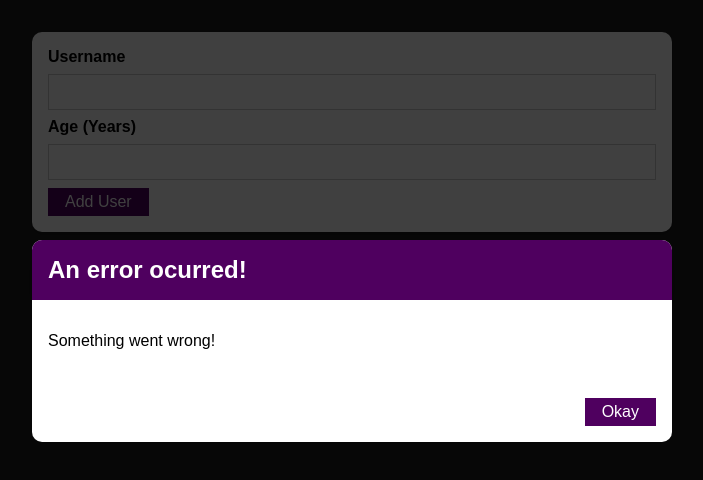
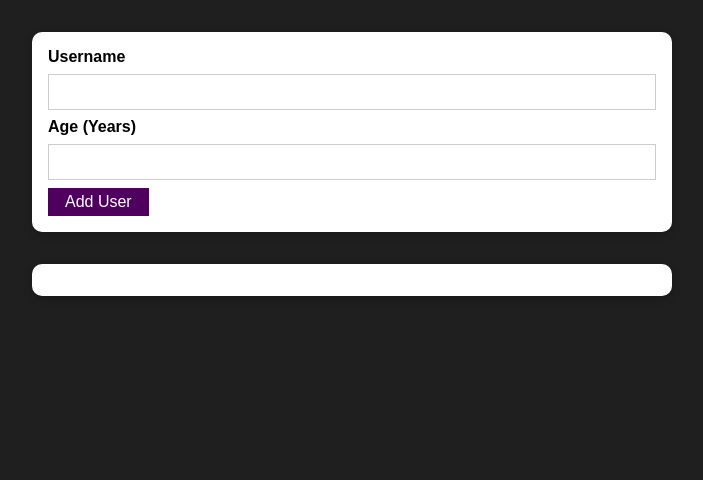
Before and after one commit to Michelosc/react-user-manager, a React (Create React App) app: page / in a window 1280 px wide. Shown: the top 480 px of the page, without its empty margins (288-991 px from the left). Built offline with nearby package versions, Linux system fonts and the light colour scheme.

Commit message:
Handling the Error state

```diff
--- a/src/components/UI/ErrorModal.js
+++ b/src/components/UI/ErrorModal.js
@@ -6,7 +6,7 @@
 const ErrorModal = (props) => {
   return (
     <div>
-      <div className={classes.backdrop} />
+      <div className={classes.backdrop} onClick={props.onConfirm} />
       <Card className={classes.modal}>
         <header className={classes.header}>
           <h2>{props.title}</h2>
@@ -15,7 +15,7 @@
           <p>{props.message}</p>
         </div>
         <footer className={classes.actions}>
-          <Button>Okay</Button>
+          <Button onClick={props.onConfirm}>Okay</Button>
         </footer>
       </Card>
     </div>
--- a/src/components/Users/AddUser.js
+++ b/src/components/Users/AddUser.js
@@ -7,14 +7,22 @@
 const AddUser = (props) => {
   const [enteredUsername, setEnteredUsername] = useState("");
   const [enteredAge, setEnteredAge] = useState("");
+  const [error, setError] = useState();
 
   const addUserHandler = (event) => {
     event.preventDefault();
     if (enteredUsername.trim().length === 0 || enteredAge.trim().length === 0) {
-      console.log("invalid!");
+      setError({
+        title: "Invalid input",
+        message: "Please enter a valid name and age (non-empty values).",
+      });
       return;
     }
     if (+enteredAge < 1) {
+      setError({
+        title: "Invalid age",
+        message: "Please enter a valid age (> 0).",
+      });
       return;
     }
     props.onAddUser(enteredUsername, enteredAge);
@@ -30,9 +38,19 @@
     setEnteredAge(event.target.value);
   };
 
+  const errorHandler = () => {
+    setError(null);
+  };
+
   return (
     <div>
-      <ErrorModal title="An error ocurred!" message="Something went wrong!" />
+      {error && (
+        <ErrorModal
+          onConfirm={errorHandler}
+          title={error.title}
+          message={error.message}
+        />
+      )}
       <Card className={classes.input}>
         <form onSubmit={addUserHandler}>
           <label htmlFor="username">Username</label>
```
